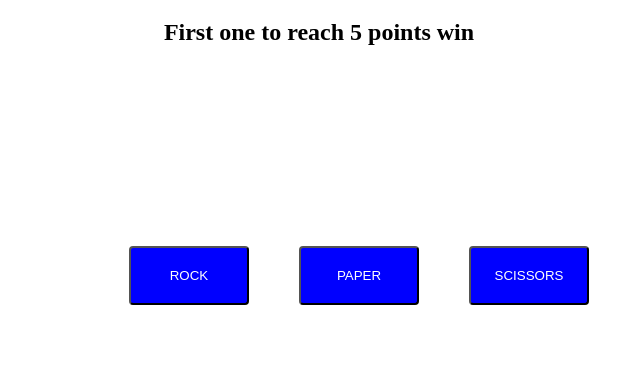
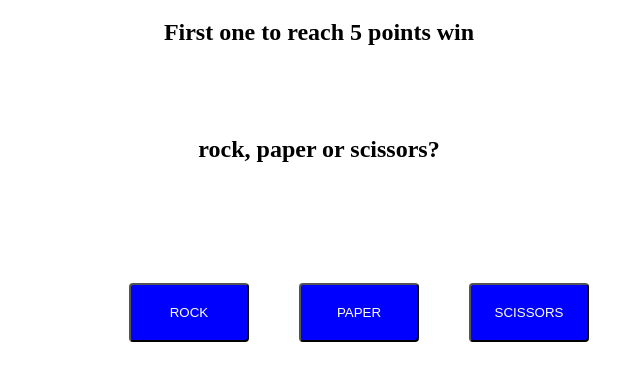
Before and after one commit to MajackW/rock-paper-scissors, a plain HTML site: page index.html in a window 1280 px wide. Shown: the part 61-442 px from the top of the page, without its empty margins (321-961 px from the left). Drawn offline with Linux system fonts and the light colour scheme.

Commit message:
added a question rock paper or scissors

```diff
--- a/index.html
+++ b/index.html
@@ -10,9 +10,13 @@
     <h1>Welcome To Rock Paper Scissors game</h1>
     <h2>First one to reach 5 points win</h2>
     <div id="playerSelection">
-        <button id="rock">ROCK</button>
-        <button id="paper">PAPER</button>
-        <button id="scissors">SCISSORS</button>
+        <h2>rock, paper or scissors?</h2>
+        <div id="choices">
+            <button id="rock">ROCK</button>
+            <button id="paper">PAPER</button>
+            <button id="scissors">SCISSORS</button>
+        </div>
+
     </div>
     <div class="message"></div>
     <script src="script.js"></script>
--- a/style.css
+++ b/style.css
@@ -1,9 +1,14 @@
+#choices{
+    display: flex;
+    flex-direction: row;
+    gap: 50px;
+    margin: 100px 20px 20px 100px;
+    justify-content: center;
+}
 #playerSelection{
     display: flex;
-    flex-direction:row ;
-    gap: 50px;
-    margin: 200px 20px 20px 100px;
-    justify-content: center;
+    flex-direction: column;
+    padding-top: 50px;
 }
 button{
     padding: 20px;
```
